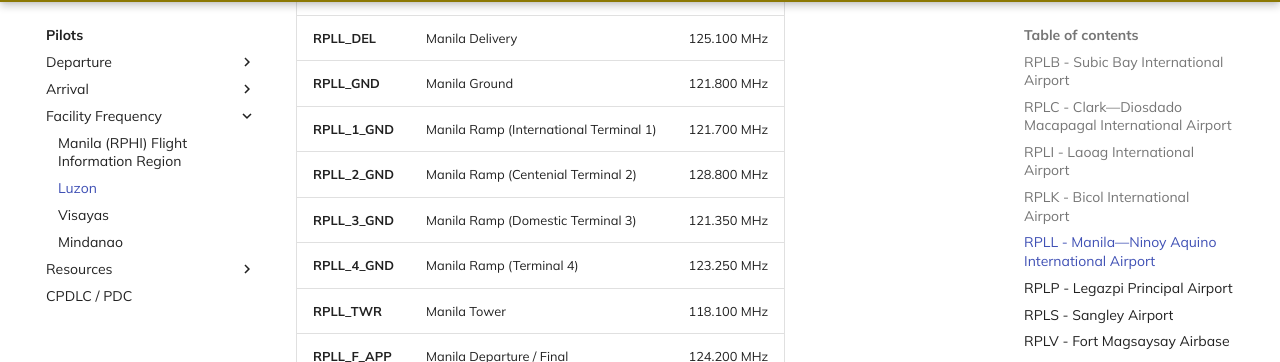
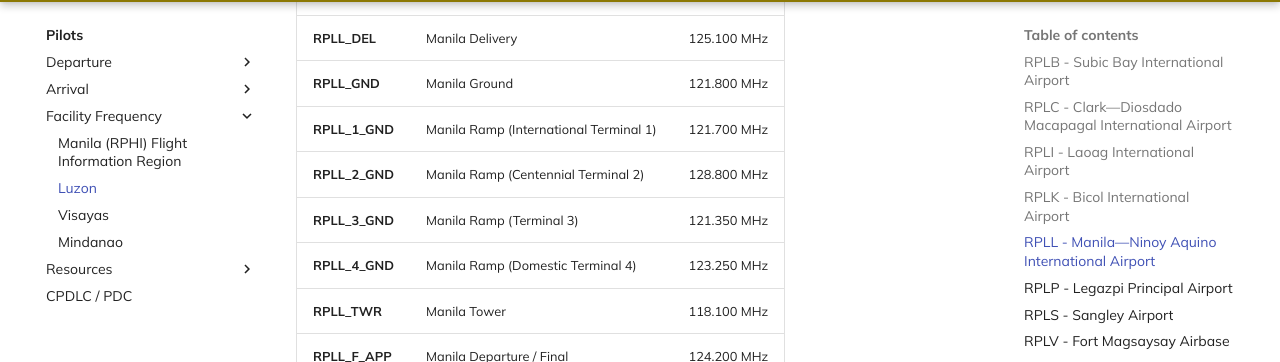
Before and after one commit to HacobAllon/learn, an MkDocs documentation site: the page built from docs/pilots/facility-frequency/Luzon.md, in a window 1280 px wide and 900 px high, scrolled down 1464 px. Shown: the part 94-456 px from the top of the window. Built offline with MkDocs 1.6.1 and Material for MkDocs 9.7.7, drawn with Linux system fonts in a browser that asks for light colours; comment, search, counter and statistics services are not loaded; the version menu is left out.

Commit message:
Frequency List (Luzon) changed

```diff
--- a/docs/pilots/facility-frequency/Luzon.md
+++ b/docs/pilots/facility-frequency/Luzon.md
@@ -36,9 +36,9 @@
 | **RPLL_DEL** | Manila Delivery | 125.100 MHz |
 | **RPLL_GND** | Manila Ground | 121.800 MHz |
 | **RPLL_1_GND** | Manila Ramp (International Terminal 1) | 121.700 MHz |
-| **RPLL_2_GND** | Manila Ramp (Centenial Terminal 2) | 128.800 MHz |
-| **RPLL_3_GND** | Manila Ramp (Domestic Terminal 3) | 121.350 MHz |
-| **RPLL_4_GND** | Manila Ramp (Terminal 4) | 123.250 MHz |
+| **RPLL_2_GND** | Manila Ramp (Centennial Terminal 2) | 128.800 MHz |
+| **RPLL_3_GND** | Manila Ramp (Terminal 3) | 121.350 MHz |
+| **RPLL_4_GND** | Manila Ramp (Domestic Terminal 4) | 123.250 MHz |
 | **RPLL_TWR** | Manila Tower | 118.100 MHz |
 | **RPLL_F_APP** | Manila Departure / Final | 124.200 MHz |
 | **RPLL_APP** | Manila Approach | 124.800 MHz |
```
